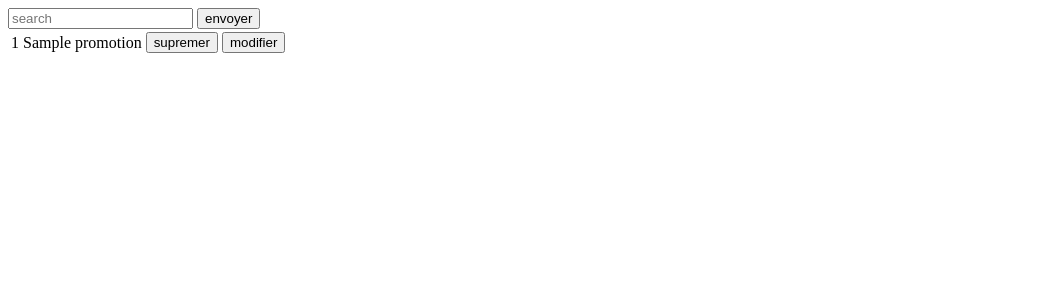
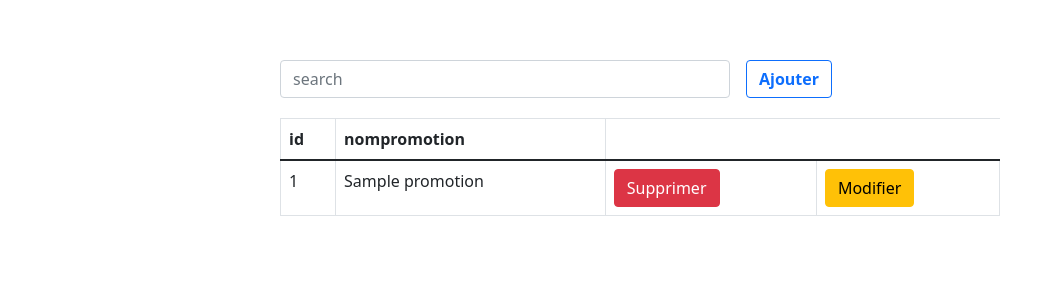
Before and after one commit to najimiman/projet_promotion, a PHP site: page /index1.php in a window 1280 px wide. Shown: the top 300 px of the page, without its empty margins (0-1055 px from the left). Run offline with PHP 8.4, Linux system fonts and the light colour scheme; tables that the repository leaves empty or names only in its code hold one stand-in row (values such as "Sample post").

Commit message:
css réalisation

```diff
--- a/Réalisation-projet1/classpromotion.php
+++ b/Réalisation-projet1/classpromotion.php
@@ -31,18 +31,25 @@ class promotion
         $req = "SELECT * FROM promotion";
         $q = mysqli_query(connecte(), $req);
 ?>
-        <table id="searchresulta">
+        <table id="searchresulta" class="table table-bordered">
+            <thead>
+                <th>id</th>
+                <th>nompromotion</th>
+            </thead>
+            <tbody>
                 <?php
                 while ($r = mysqli_fetch_array($q)) {
                 ?>
                     <tr>
                         <td><?php echo $r['id']; ?></td>
                         <td><?php echo $r['nompromotion']; ?></td>
-                    <td><a href="delete.php?id=<?php echo $r['id']; ?>"><button type="submit" name="btns" value="suppremer">supremer</button></a></td>
-                    <td><a href="formupdate.php?id=<?php echo $r['id']; ?>"><button type="submit" name="btnm" value="modifeir">modifier</button></a></td>
+                        <td><a class="btn btn-danger" name="btns" href="delete.php?id=<?php echo $r['id']; ?>">Supprimer</a></td>
+                        <td><a class="btn btn-warning" name="btnm" href="formupdate.php?id=<?php echo $r['id']; ?>">Modifier</a></td>
 
                     </tr>
+
         <?php } ?>
+        </tbody>
         </table>
 <?php
     }
--- /dev/null
+++ b/Réalisation-projet1/css/style.css
@@ -0,0 +1,8 @@
+.container{
+    width: 500px;
+    text-align: center;
+    }
+    #input{
+        margin-top: 5%;
+        width: 450px;
+    }
--- a/Réalisation-projet1/index1.php
+++ b/Réalisation-projet1/index1.php
@@ -7,13 +7,22 @@
     <meta name="viewport" content="width=device-width, initial-scale=1.0">
     <title>Document</title>
     <script src="jquery-3.6.0.js"></script>
-
+    <link rel="stylesheet" href="/css/style.css">
+    <link href="https://cdn.jsdelivr.net/npm/bootstrap@5.1.3/dist/css/bootstrap.min.css" rel="stylesheet" integrity="sha384-1BmE4kWBq78iYhFldvKuhfTAU6auU8tT94WrHftjDbrCEXSU1oBoqyl2QvZ6jIW3" crossorigin="anonymous">
 </head>
 
 <body>
-    <input type="text" id="live_search" autocomplete="off" placeholder="search" class="form-control" />
-
-    <a href="inupdepromotion.php"><button type="submit" name="btn"value="AJOUTER">envoyer</button></a>
+    <div style="padding:40px;  width:800px; margin:auto;">
+        <div style="padding: 20px 0px;">
+            <div class="row g-2" style="align-items:center;">
+                <div class="col-md">
+                        <input type="text" id="live_search" autocomplete="off" placeholder="search" class="form-control me-2" style="width:450px;" aria-label="Recipient's username" aria-describedby="basic-addon2" />
+                </div>
+                <div class="col-md">
+                    <a href="inupdepromotion.php"><button type="submit" name="btn" class="btn btn-outline-primary fw-bolder">Ajouter</button></a>
+                </div>
+            </div>
+        </div>
         <!-- <div id="searchresulta"></div> -->
         <script src="https://ajax.googleapis.com/ajax/libs/jquery/3.6.0/jquery.min.js"></script>
         <script type="text/javascript">
@@ -38,10 +47,11 @@
         </script>
         <?php
         require 'classpromotion.php';
-    $obj=new promotion();
+        $obj = new promotion();
         $obj->fetch();
 
         ?>
+    </div>
 </body>
 
 </html>
```
Also changed, not shown: Réalisation-projet1/formupdate.php (+28 -12 lines), Réalisation-projet1/inupdepromotion.php (+29 -15 lines), Réalisation-projet1/livesearch.php (+3 -5 lines). Lines whose indentation alone changed are shown as unchanged.
